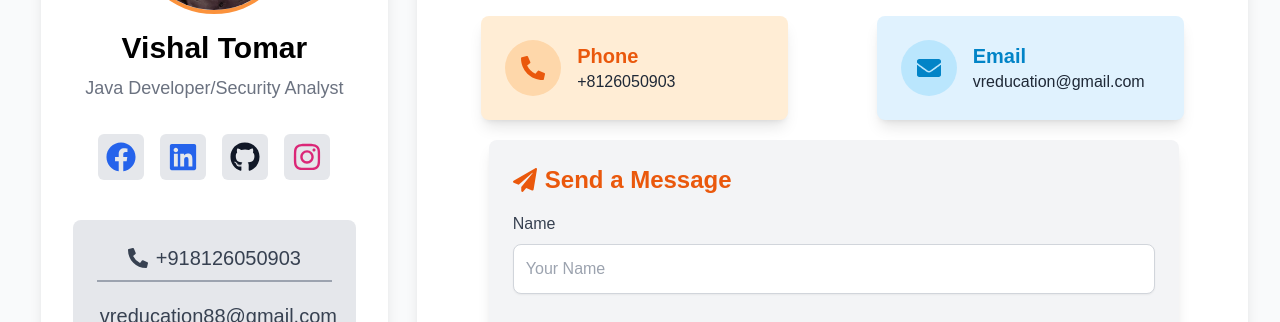
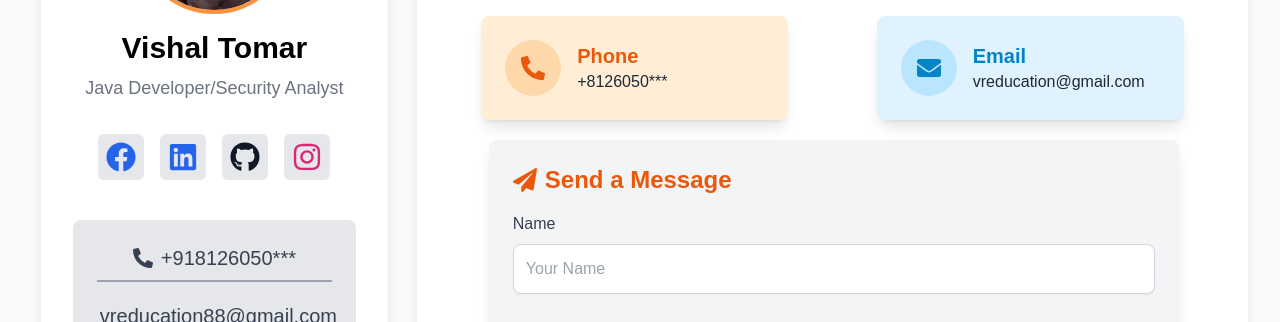
Before and after one commit to VishalHarry/Protfolio, a React (Vite) app: page / in a window 1280 px wide. Both pictures are taken after a click on the button "Contact". Shown: the part 310-632 px from the top of the page. Built offline with nearby package versions, Linux system fonts and the light colour scheme.

Commit message:
some changes

```diff
--- a/src/HomePage/Cont.jsx
+++ b/src/HomePage/Cont.jsx
@@ -27,7 +27,7 @@ const Cont = () => {
         </div>
         <div>
           <h3 className="text-xl font-semibold text-orange-600">Phone</h3>
-          <p className="text-gray-800">+8126050903</p>
+          <p className="text-gray-800">+8126050***</p>
         </div>
       </div>
 
--- a/src/HomePage/Sidebar.jsx
+++ b/src/HomePage/Sidebar.jsx
@@ -63,7 +63,7 @@ const Sidebar = () => {
   <div className="text-gray-700 text-center flex flex-col gap-5 text-xl w-full">
     <div className="flex items-center justify-center gap-2 pb-2 border-b-2 border-gray-400">
       <FaPhoneAlt />
-      <span className="font-medium">+918126050903</span>
+      <span className="font-medium">+918126050***</span>
     </div>
     <div className="flex items-center justify-center gap-2 pb-2 border-b-2 border-gray-400">
       <FaEnvelope />
```
